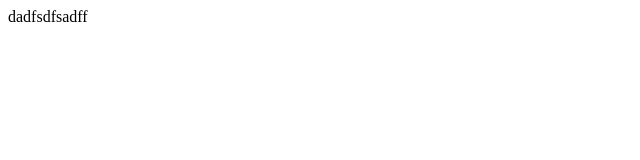
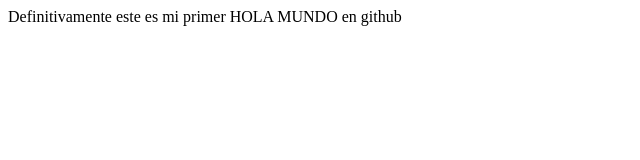
Before and after one commit to JulioML8/proyectoDema, a plain HTML site: page index.html in a window 1280 px wide. Shown: the whole page, without its empty margins (0-640 px from the left). Drawn offline with Linux system fonts and the light colour scheme.

Commit message:
cambios hola mundo

```diff
--- a/index.html
+++ b/index.html
@@ -7,6 +7,6 @@
     <title>Prueba</title>
 </head>
 <body>
-   dadfsdfsadff
+   Definitivamente este es mi primer HOLA MUNDO en github
 </body>
 </html>
```
